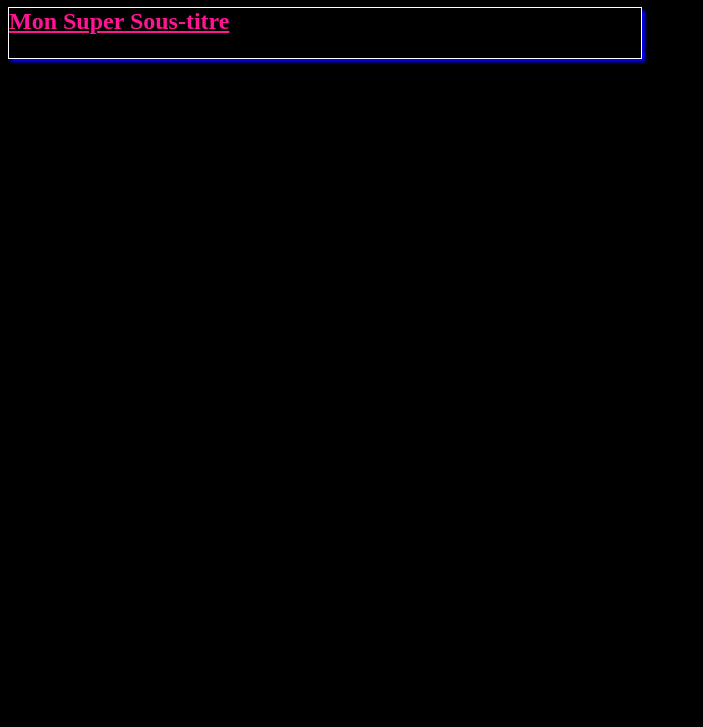
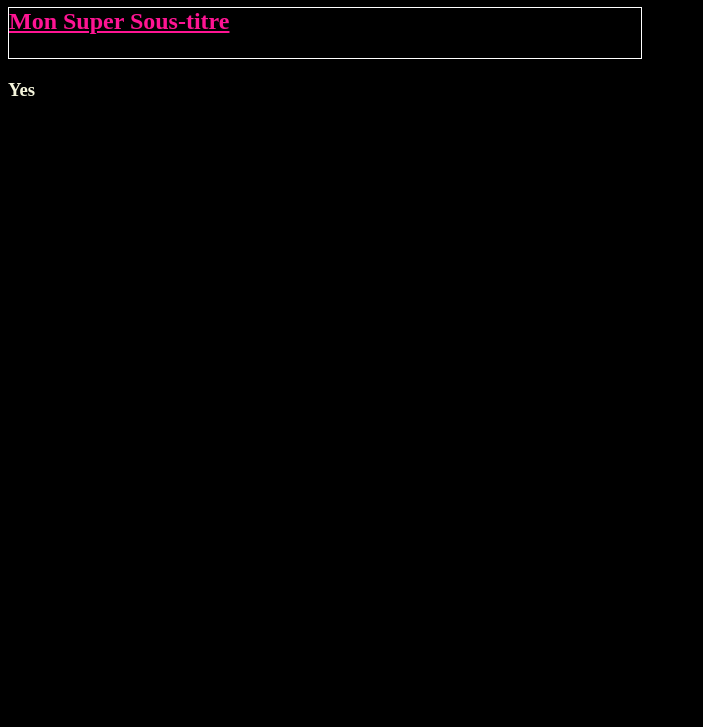
Before and after one commit to LaurentJeanZephirin/myProject, a plain HTML site: page index.html in a window 1280 px wide. Shown: the part 73-800 px from the top of the page, without its empty margins (0-703 px from the left). Drawn offline with Linux system fonts and the light colour scheme.

Commit message:
add h3 add class ok

```diff
--- a/index.html
+++ b/index.html
@@ -9,6 +9,7 @@
 <body class="background title">
     <h1>Mon Super Titre</h1>
     <h2 class="underTitle">Mon Super Sous-titre</h2>
+    <h3 class="ok">Yes</h3>
 
 </body>
 </html>
--- a/styles.css
+++ b/styles.css
@@ -12,5 +12,8 @@
     border: thin solid white;
     width: 50%;
     height: 50px;
-    box-shadow: 3px 3px 3px blue;
 }
+
+.ok {
+    color: beige;
+}
```
